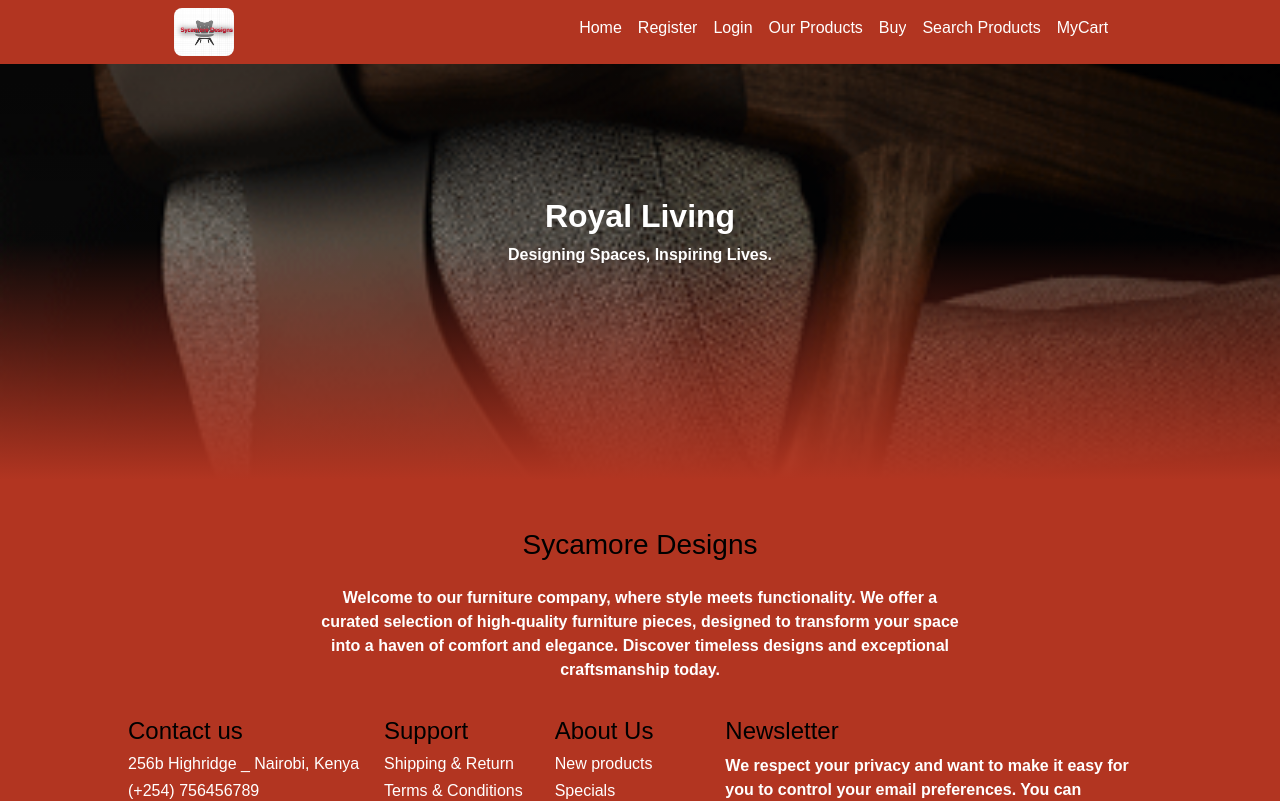
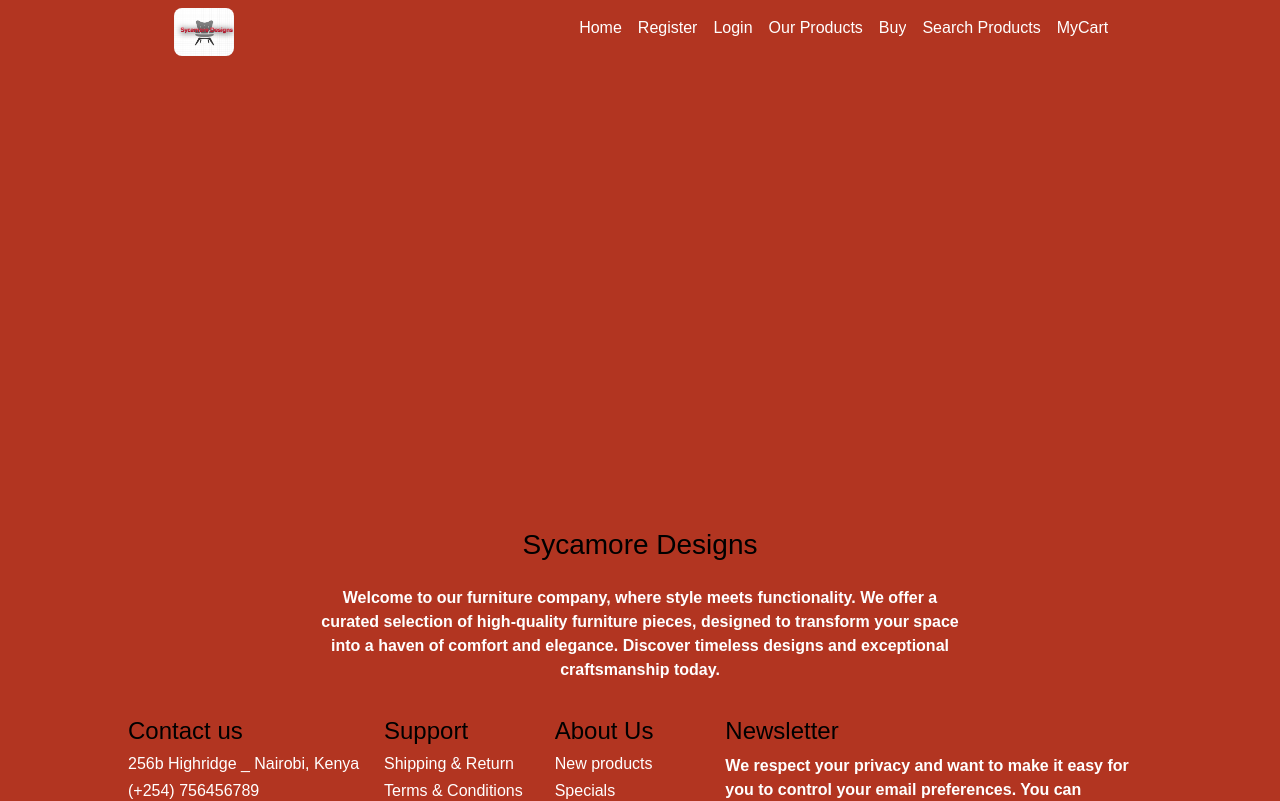
Before and after one commit to Roche001/FurniFusion, a React (Create React App) app: page / in a window 1280 px wide. Shown: the top 801 px of the page. Built offline with nearby package versions, Linux system fonts and the light colour scheme; a web font is replaced by a local one.

Commit message:
update changes

```diff
--- a/src/components/home/Home.css
+++ b/src/components/home/Home.css
@@ -1,6 +1,6 @@
 .home-banner {
-  background: linear-gradient(rgba(0, 0, 0, 0.6), rgba(0, 0, 0, 0.3), #b23521),
-    url("../../images/Armchair.png");
+  background: #b23521;
+
   height: 60vh;
   background-repeat: repeat;
   background-position: center;
--- a/src/components/home/Home.jsx
+++ b/src/components/home/Home.jsx
@@ -4,11 +4,7 @@
 const Home = () => {
   return (
     <div className="home-container">
-      <div className="home-banner">
-        {" "}
-        <h2>Royal Living</h2>
-        <p>Designing Spaces, Inspiring Lives.</p>
-      </div>
+      <div className="home-banner"></div>
       <div className="home-cat"></div>
     </div>
   );
```
Also changed, not shown: public/assets/Armchair.png (added).
